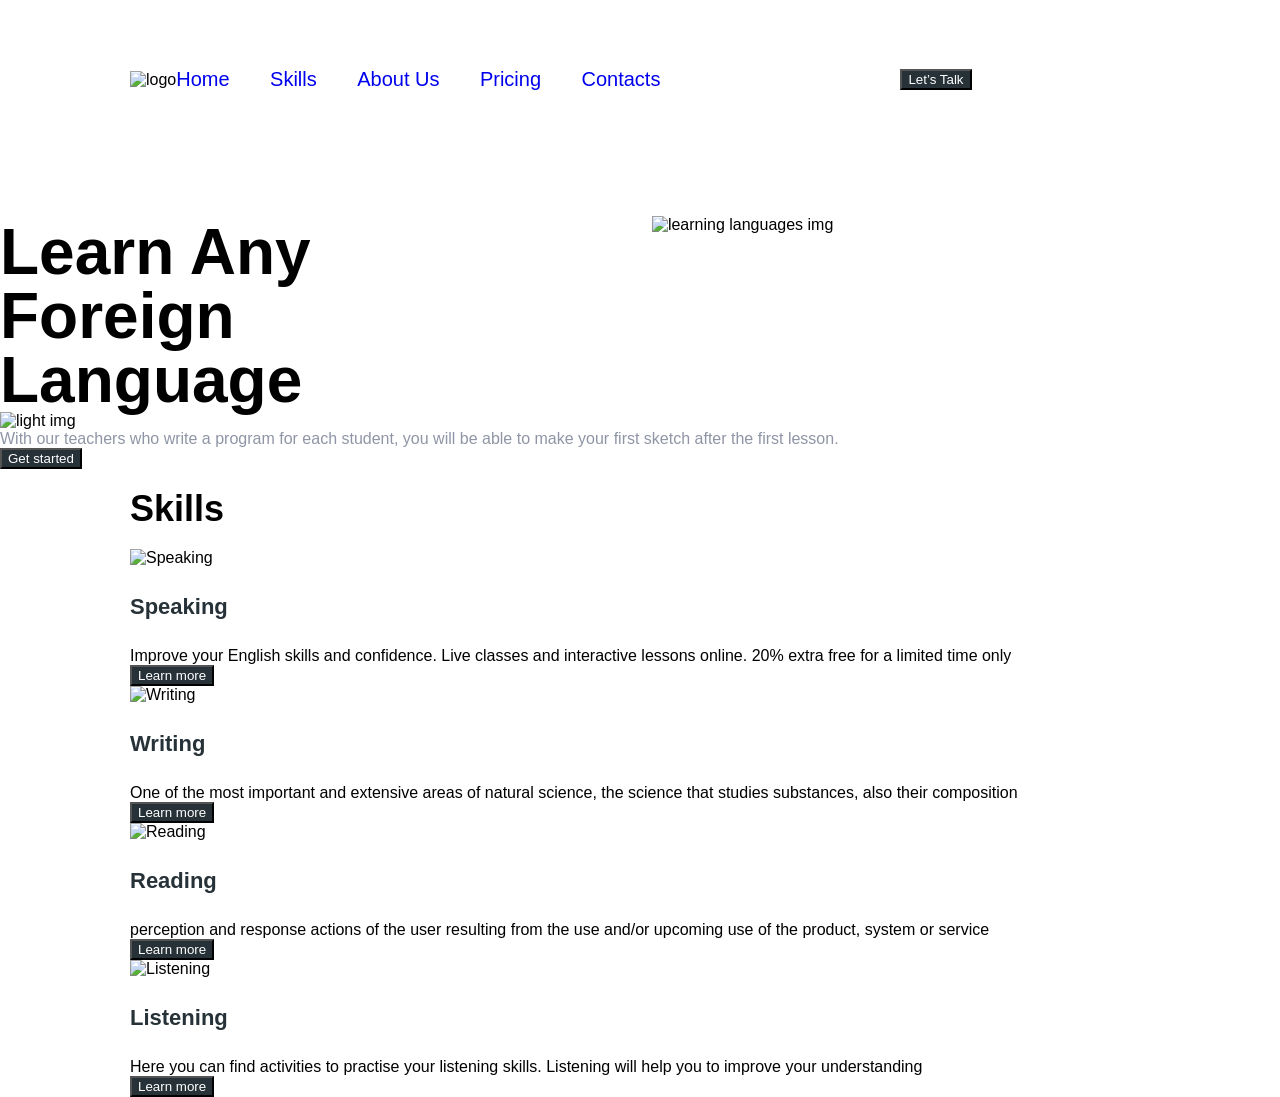
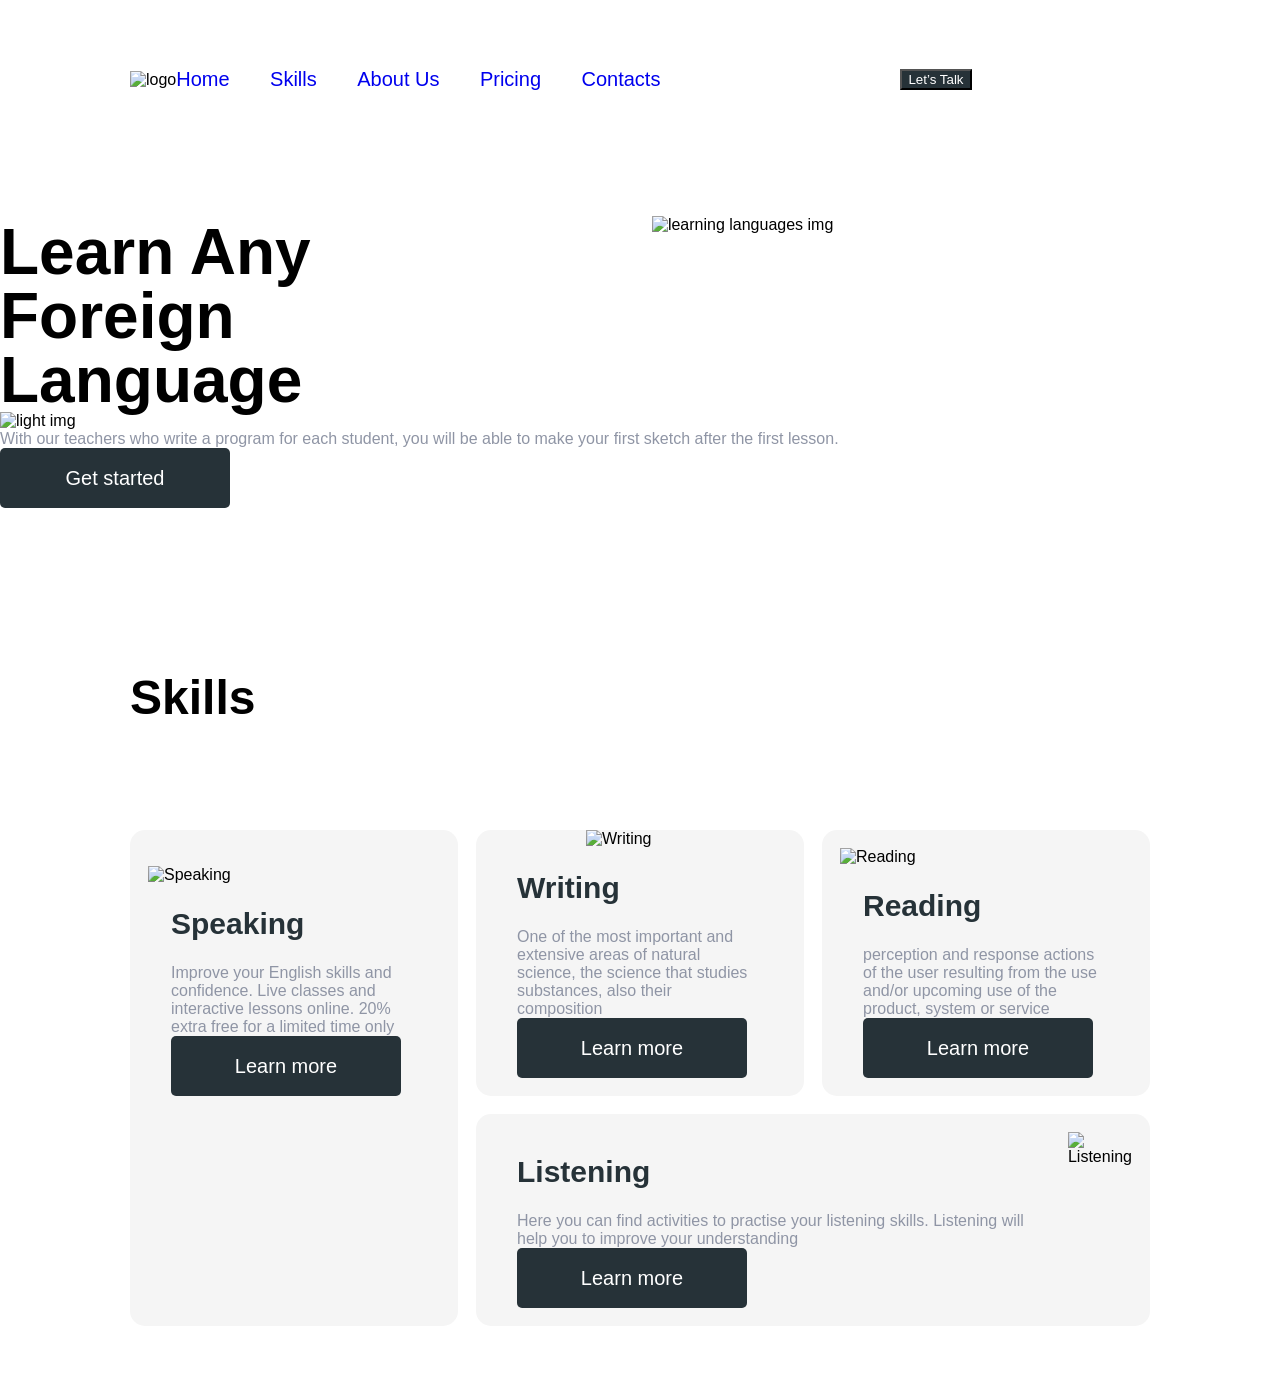

style: add speaking grid style

--- a/styles/main.css
+++ b/styles/main.css
@@ -22,16 +22,16 @@ h1{
 }
 h2{
     font-weight: 600;
-    font-size: 36px;
+    font-size: 48px;
     line-height: 80px;
     color: black;
 }
 h3 {
     color: #263238;
-    font-size: 22px;
+    font-size: 30px;
     font-style: normal;
     font-weight: 600;
-    line-height: 80px; /* 363.636% */
+    line-height: 80px;
 }
 a {
     text-decoration: none;
@@ -49,7 +49,7 @@ a:visited {
     padding: 0 130px;
     margin: 0 auto;
 }
-.text__body {
+p {
     color: #8F95A5;
 }
 .btn {
@@ -157,28 +157,94 @@ a:visited {
     left: 50.93%;
     top: 24%;
 }
-
+/* Skills */
 .skills {
+    margin-top: 100px;
+    padding: 50px 0;
 }
 .skills__grid {
+    display: grid;
+    gap: 18px;
+    grid-template-areas: 
+    "one two three"
+    "one four four";
+    justify-content: space-evenly;
+    align-items: stretch;
+    margin-top: 92px;
+}
+.skills__headline {
+    text-align: center;
 }
 .skills__grid-item {
-}
-.speaking {
-}
-.skills__grid-image {
+    background-color: #F5F5F5;
+    padding: 18px;
+    border-radius: 15px;
+    display: flex;
+    flex-direction: column;
 }
 .skills__grid-content {
+    padding-left: 23px;
+    padding-right: 35px;
 }
-.btn {
+.skills__grid-image {
+    max-width: 100%;
+}
+/* Speaking */
+.speaking .skills__grid-description {
+    padding-bottom: 25px;
+}
+.skills__grid-description:nth-of-type(2) {
+    max-width: 340px;
+    margin-bottom: 5px;
+}
+.speaking .skills__grid-image {
+    margin-top: 18px;
+}
+/* Writing */
+.skills__grid-item.writing {
+    padding-top: 0;
+}
+.writing .skills__grid-image {
+    margin-left: 92px;
+    margin-top: 0;
+    padding-top: 0;
+}
+.skills__grid-description{
+    font-size: 16px;
+    font-style: normal;
+    font-weight: 400;
+    line-height: normal;
 }
 .btn__primary {
+    width: 230px;
+    height: 60px;
+    border-radius: 5px;
+    font-weight: 500;
+    font-size: 20px;
+    line-height: 30px;
+    color: #FFFFFF;
+    border: none;
+    cursor: pointer;
+    transition: 0.3s all;
+}
+.btn__primary:hover {
+    opacity: 0.8;
+}
+.speaking {
+    grid-area: one;
 }
 .writing {
+    grid-area: two;
 }
 .reading {
+    grid-area: three;
 }
 .listening {
+    grid-area: four;
+    flex-direction: row;
+}
+.listening .skills__grid-image {
+    order: 1;
 }
 .about_us {
 }
